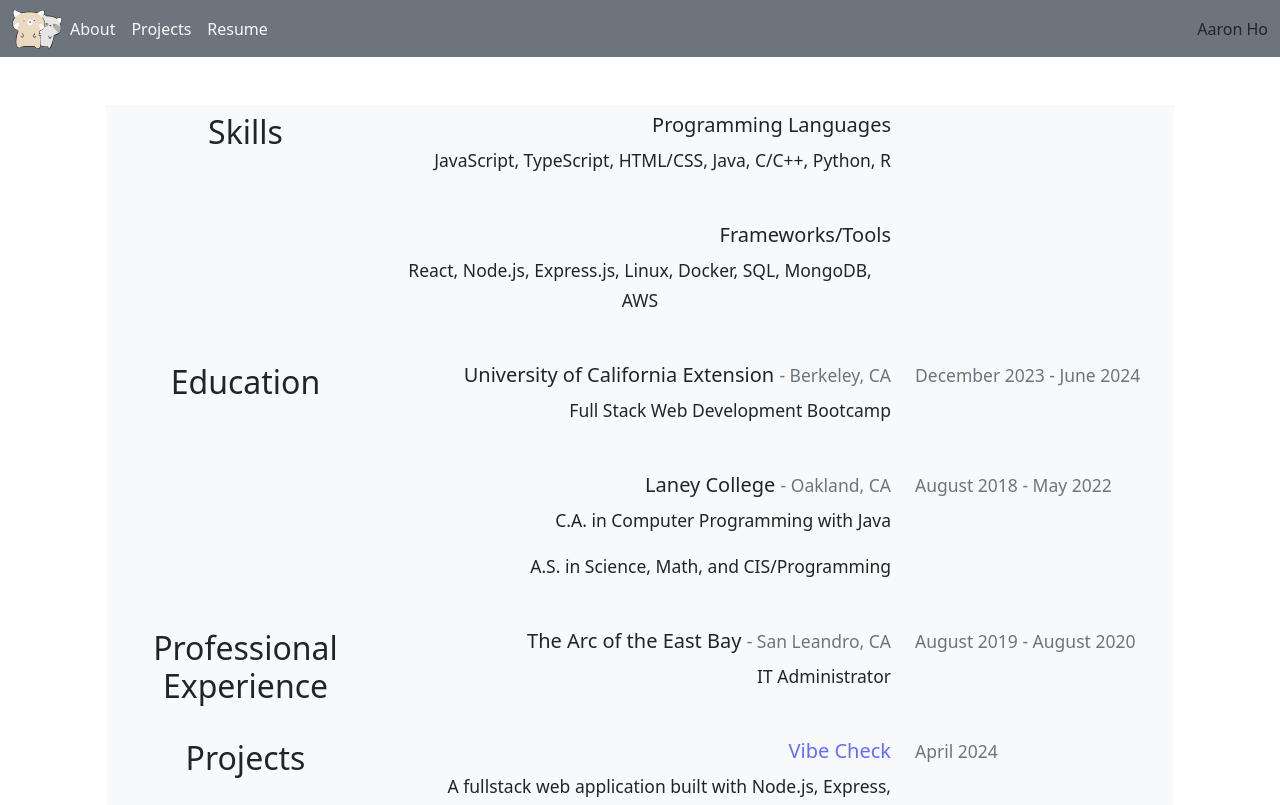
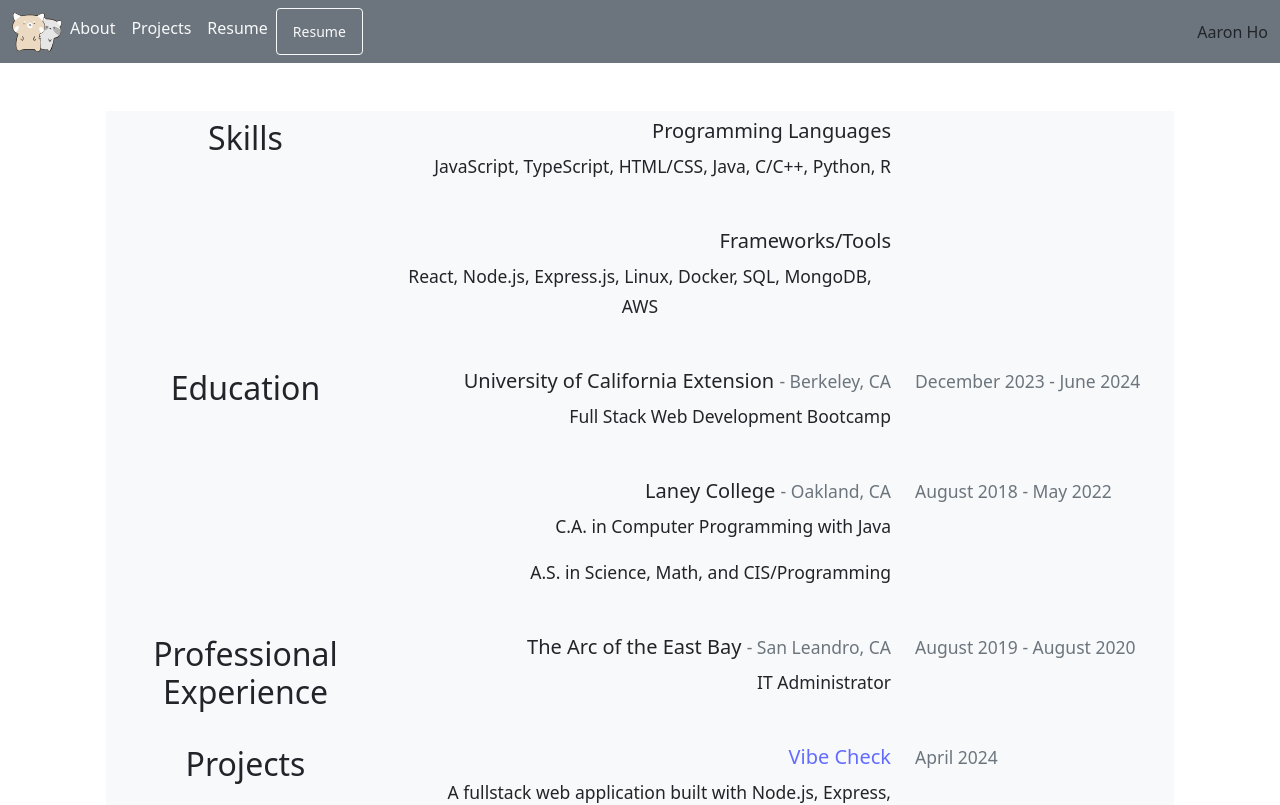
Before and after one commit to AaronH-o/react-resume, a React (Vite) app: page / in a window 1280 px wide. Shown: the top 805 px of the page. Built offline with nearby package versions, Linux system fonts and the light colour scheme.

Commit message:
added react bootstrap

```diff
--- a/package.json
+++ b/package.json
@@ -13,6 +13,7 @@
     "axios": "^1.3.5",
     "bootstrap": "^5.2.3",
     "react": "^18.2.0",
+    "react-bootstrap": "^2.10.9",
     "react-dom": "^18.2.0",
     "react-router-dom": "^6.10.0"
   },
--- a/src/components/Nav.jsx
+++ b/src/components/Nav.jsx
@@ -2,10 +2,12 @@
 import { Link } from 'react-router-dom';
 import Navbar from './UI/Navbar';
 import Resume from '../assets/Aaron_Ho_Resume.pdf';
+import Button from 'react-bootstrap/Button';
 
 export default function Nav() {
   // The Navbar UI component will render each of the Link elements in the links prop
   return (
+    <>
       <Navbar
         links={[
           <Link key={1} className="nav-link text-light" to="/">
@@ -20,5 +22,6 @@ export default function Nav() {
           </Link>,
         ]}
       />
+    </>
   );
 }
--- a/src/components/UI/Navbar.jsx
+++ b/src/components/UI/Navbar.jsx
@@ -1,5 +1,7 @@
 import { Link } from 'react-router-dom';
 import Logo from '../../assets/heart.svg';
+import Button from 'react-bootstrap/Button';
+import Resume from '../../assets/Aaron_Ho_Resume.pdf';
 
 export default function Nav({ links }) {
   return (
@@ -11,6 +13,9 @@ export default function Nav({ links }) {
         <div className="collapse navbar-collapse" id="navbarSupportedContent">
           <ul className="navbar-nav me-auto mb-2 mb-lg-0">
             {links.map((link) => link)}
+            <Button className="d-flex gap-2" variant="outline-light" size="sm">
+              <Link key={3} className="nav-link text-light" to={Resume} target="_blank" rel="noopener noreferrer">Resume</Link>
+            </Button>
           </ul>
         </div>
         <div> Aaron Ho </div>
```
Also changed, not shown: 1 other file (tests, documents, lock files or other folders). Lines whose indentation alone changed are shown as unchanged.
